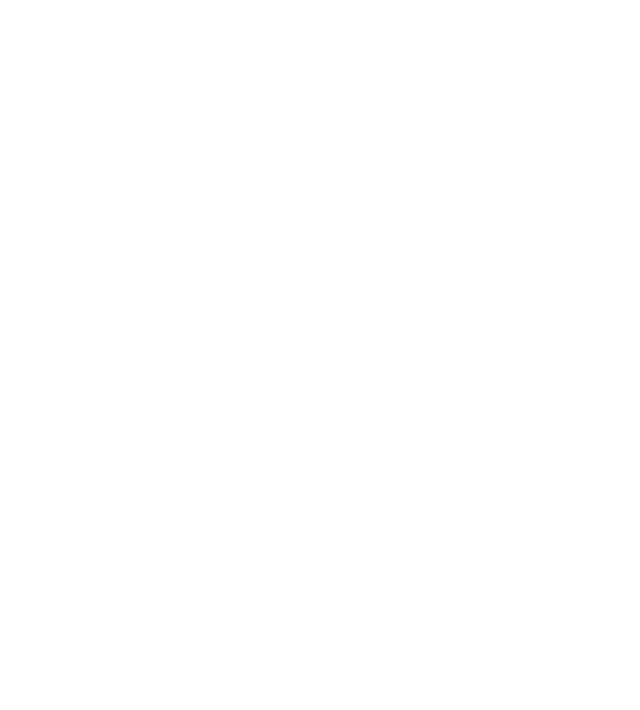
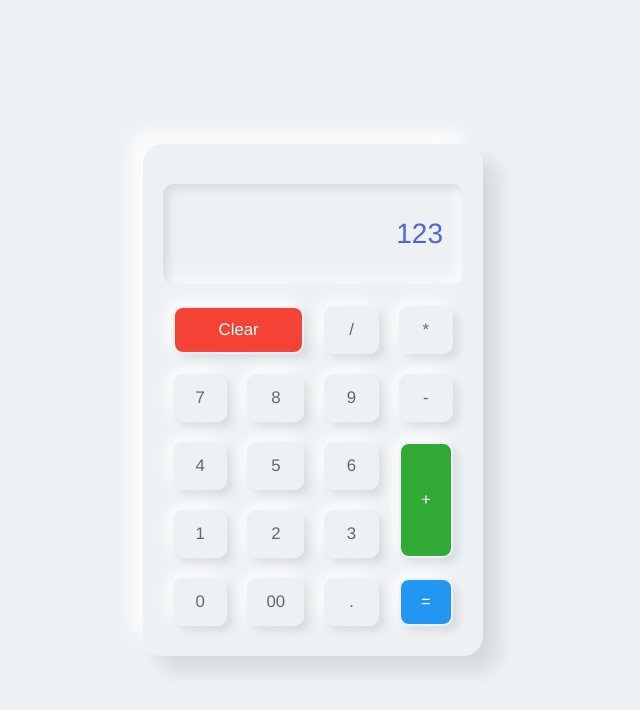
Before and after one commit to Abdullah628/Calculator, a plain HTML site: page index.html in a window 1280 px wide. Shown: the whole page, without its empty margins (327-967 px from the left). Drawn offline with nearby package versions, Linux system fonts and the light colour scheme.

Commit message:
add all css

```diff
--- a/index.html
+++ b/index.html
@@ -5,8 +5,33 @@
     <meta http-equiv="X-UA-Compatible" content="IE=edge">
     <meta name="viewport" content="width=device-width, initial-scale=1.0">
     <title>Calculator</title>
+    <!-- Latest compiled and minified CSS -->
+    <link rel="stylesheet" href="https://cdn.jsdelivr.net/npm/bootstrap@3.3.7/dist/css/bootstrap.min.css" integrity="sha384-BVYiiSIFeK1dGmJRAkycuHAHRg32OmUcww7on3RYdg4Va+PmSTsz/K68vbdEjh4u" crossorigin="anonymous">
+    <link rel="stylesheet" href="style.css">
 </head>
 <body>
-
+    <div class="calculator">
+        <div class="buttons">
+            <h2 id="value">123</h2>
+            <span id="clear">Clear</span>
+            <span>/</span>
+            <span>*</span>
+            <span>7</span>
+            <span>8</span>
+            <span>9</span>
+            <span id="minus">-</span>
+            <span>4</span>
+            <span>5</span>
+            <span>6</span>
+            <span id="plus">+</span>
+            <span>1</span>
+            <span>2</span>
+            <span>3</span>
+            <span>0</span>
+            <span>00</span>
+            <span>.</span>
+            <span id="equal">=</span>
+        </div>
+    </div>
 </body>
 </html>
--- /dev/null
+++ b/style.css
@@ -0,0 +1,80 @@
+body{
+    display: flex;
+    justify-content: center;
+    align-items: center;
+    min-height: 100vh;
+    background: #edf1f4;
+}
+.calculator{
+    position: relative;
+    width: 340px;
+    padding: 20px;
+    border-radius: 20px;
+    box-shadow:  15px 15px 20px rgba(0,0,0,0.1), -15px -15px 20px #fffb;
+}
+.calculator .buttons{
+    position: relative;
+    display: grid;
+}
+.calculator .buttons #value{
+    position: relative;
+    grid-column: span 4;
+    user-select: none;
+    overflow: none;
+    width: 100%;
+    text-align: end;
+    color: #5166d6;
+    height: 100px ;
+    line-height: 100px;
+    box-shadow: inset 5px 5px 10px rgba(0,0,0,0.1), inset -5px -5px 20px #fffb;
+    border-radius:  10px;
+    margin-bottom: 12px;
+    padding: 0 20px;
+    font-size:2em ;
+    font-weight: 500;
+
+}
+.calculator .buttons span{
+    position: relative;
+    padding: 10px;
+    box-shadow: 5px 5px 10px rgba(0,0,0,0.1), -5px -5px 20px #fff;
+    margin: 10px;
+    cursor: pointer;
+    user-select: none;
+    min-width: 40px;
+    display: flex;
+    justify-content: center;
+    align-items: center;
+    font-size: 1.2em;
+    color: #666;
+    border: 2px solid #edf1f4;
+    box-shadow: 5px 5px 10px rgba(0,0,0,0.1), -5px -5px 20px #fff;
+    border-radius: 10px;
+}
+.calculator .buttons span:active{
+    box-shadow: 5px 5px 10px rgba(0,0,0,0.1), -5px -5px 20px #fff;
+    color: #f44336;
+}
+.calculator .buttons span#clear{
+    grid-column: span 2;
+    background: #f44336;
+    color: #fff;
+    border: 2px solid #edf1f4;
+}
+.calculator .buttons span#plus{
+    grid-row: span 2;
+    background: #31a935;
+    color: #fff;
+    border: 2px solid #edf1f4;
+}
+.calculator .buttons span#equal{
+    grid-row: span 2;
+    background: #2196f3;
+    color: #fff;
+    border: 2px solid #edf1f4;
+}
+.calculator .buttons span#clear:active,
+.calculator .buttons span#plus:active,
+.calculator .buttons span#equal:active{
+    box-shadow: 5px 5px 10px rgba(0,0,0,0.1), -5px -5px 10px #fffb, inset 5px 5px 10px rgba(0,0,0,0.1);
+}
```
